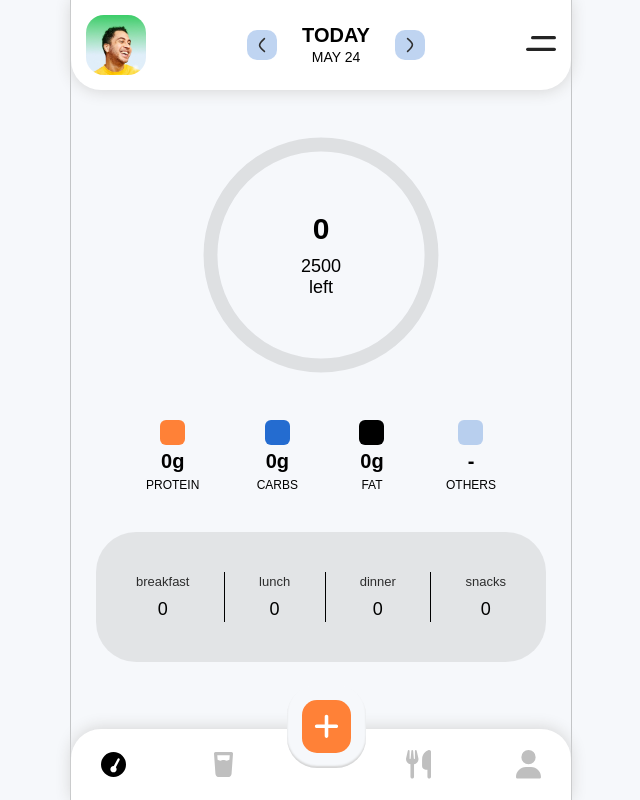
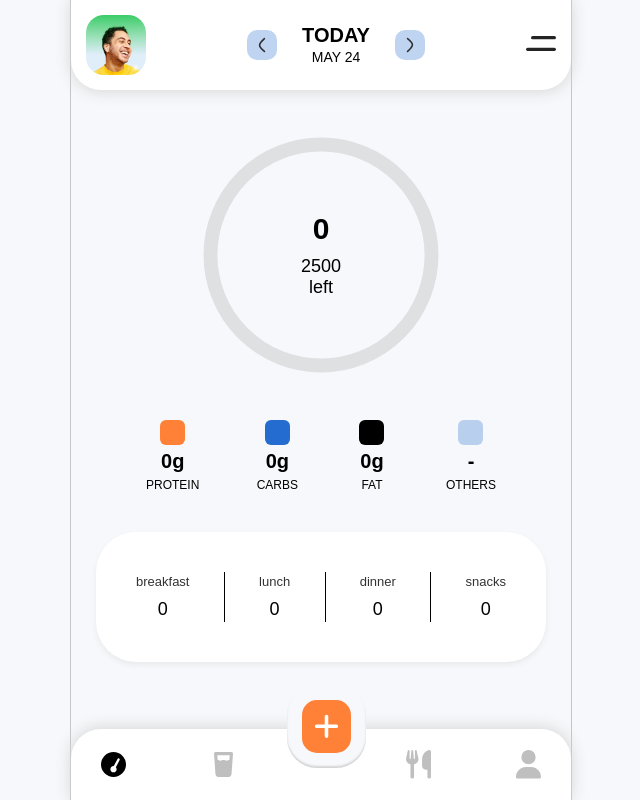
Before and after one commit to MahshadOliaie/Fitness-App, a React (Vite) app: page / in a window 1280 px wide. Shown: the whole page, without its empty margins (319-959 px from the left). Built offline with nearby package versions, Linux system fonts and the light colour scheme.

Commit message:
style changed

```diff
--- a/src/components/Meals/index.module.css
+++ b/src/components/Meals/index.module.css
@@ -4,9 +4,10 @@
     justify-content: space-between;
     width: 90%;
     margin: 40px auto;
-    background-color: rgba(0, 0, 0, 0.081);
+    background-color: white;
     padding: 40px;
     border-radius: 40px;
+    box-shadow: 0px 3px 5px rgba(219, 219, 219, 0.473);
 }
 
 .meals>div {
@@ -30,7 +31,7 @@ p {
     font-size: 18px;
 }
 
-.devider{
+.devider {
     width: .5px;
     height: 50px;
     background-color: black;
--- a/src/components/Toolbar/Toolbar.jsx
+++ b/src/components/Toolbar/Toolbar.jsx
@@ -10,17 +10,19 @@ function Toolbar({ setIsFoodListOpen, setSelectedMeal }) {
 
     return (
         <div className={CSS.toolbar}>
-            <svg className={CSS.profile} onClick={() => nav("/Profile")} xmlns="http://www.w3.org/2000/svg" viewBox="0 0 448 512"><path fill={(location.pathname == "/Profile")? "black" : ''} d="M224 256A128 128 0 1 0 224 0a128 128 0 1 0 0 256zm-45.7 48C79.8 304 0 383.8 0 482.3C0 498.7 13.3 512 29.7 512H418.3c16.4 0 29.7-13.3 29.7-29.7C448 383.8 368.2 304 269.7 304H178.3z" /></svg>
-            <svg className={CSS.recepi} onClick={() => nav("/Recipes")} xmlns="http://www.w3.org/2000/svg" viewBox="0 0 448 512"><path fill={(location.pathname == "/Recipes")? "black" : ''} d="M416 0C400 0 288 32 288 176V288c0 35.3 28.7 64 64 64h32V480c0 17.7 14.3 32 32 32s32-14.3 32-32V352 240 32c0-17.7-14.3-32-32-32zM64 16C64 7.8 57.9 1 49.7 .1S34.2 4.6 32.4 12.5L2.1 148.8C.7 155.1 0 161.5 0 167.9c0 45.9 35.1 83.6 80 87.7V480c0 17.7 14.3 32 32 32s32-14.3 32-32V255.6c44.9-4.1 80-41.8 80-87.7c0-6.4-.7-12.8-2.1-19.1L191.6 12.5c-1.8-8-9.3-13.3-17.4-12.4S160 7.8 160 16V150.2c0 5.4-4.4 9.8-9.8 9.8c-5.1 0-9.3-3.9-9.8-9L127.9 14.6C127.2 6.3 120.3 0 112 0s-15.2 6.3-15.9 14.6L83.7 151c-.5 5.1-4.7 9-9.8 9c-5.4 0-9.8-4.4-9.8-9.8V16zm48.3 152l-.3 0-.3 0 .3-.7 .3 .7z" /></svg>
+            <svg className={CSS.profile} onClick={() => nav("/Profile")} xmlns="http://www.w3.org/2000/svg" viewBox="0 0 448 512"><path fill={(location.pathname == "/Profile") ? "black" : ''} d="M224 256A128 128 0 1 0 224 0a128 128 0 1 0 0 256zm-45.7 48C79.8 304 0 383.8 0 482.3C0 498.7 13.3 512 29.7 512H418.3c16.4 0 29.7-13.3 29.7-29.7C448 383.8 368.2 304 269.7 304H178.3z" /></svg>
+            <svg className={CSS.recepi} onClick={() => nav("/Recipes")} xmlns="http://www.w3.org/2000/svg" viewBox="0 0 448 512"><path fill={(location.pathname == "/Recipes") ? "black" : ''} d="M416 0C400 0 288 32 288 176V288c0 35.3 28.7 64 64 64h32V480c0 17.7 14.3 32 32 32s32-14.3 32-32V352 240 32c0-17.7-14.3-32-32-32zM64 16C64 7.8 57.9 1 49.7 .1S34.2 4.6 32.4 12.5L2.1 148.8C.7 155.1 0 161.5 0 167.9c0 45.9 35.1 83.6 80 87.7V480c0 17.7 14.3 32 32 32s32-14.3 32-32V255.6c44.9-4.1 80-41.8 80-87.7c0-6.4-.7-12.8-2.1-19.1L191.6 12.5c-1.8-8-9.3-13.3-17.4-12.4S160 7.8 160 16V150.2c0 5.4-4.4 9.8-9.8 9.8c-5.1 0-9.3-3.9-9.8-9L127.9 14.6C127.2 6.3 120.3 0 112 0s-15.2 6.3-15.9 14.6L83.7 151c-.5 5.1-4.7 9-9.8 9c-5.4 0-9.8-4.4-9.8-9.8V16zm48.3 152l-.3 0-.3 0 .3-.7 .3 .7z" /></svg>
             <div className={CSS.space}></div>
-            <svg className={CSS.water} onClick={() => nav("/WaterPage")} xmlns="http://www.w3.org/2000/svg" viewBox="0 0 384 512"><path fill={(location.pathname == "/WaterPage")? "black" : ''} d="M32 0C23.1 0 14.6 3.7 8.6 10.2S-.6 25.4 .1 34.3L28.9 437.7c3 41.9 37.8 74.3 79.8 74.3H275.3c42 0 76.8-32.4 79.8-74.3L383.9 34.3c.6-8.9-2.4-17.6-8.5-24.1S360.9 0 352 0H32zM73 156.5L66.4 64H317.6L311 156.5l-24.2 12.1c-19.4 9.7-42.2 9.7-61.6 0c-20.9-10.4-45.5-10.4-66.4 0c-19.4 9.7-42.2 9.7-61.6 0L73 156.5z" /></svg>
+            <svg className={CSS.water} onClick={() => nav("/WaterPage")} xmlns="http://www.w3.org/2000/svg" viewBox="0 0 384 512"><path fill={(location.pathname == "/WaterPage") ? "black" : ''} d="M32 0C23.1 0 14.6 3.7 8.6 10.2S-.6 25.4 .1 34.3L28.9 437.7c3 41.9 37.8 74.3 79.8 74.3H275.3c42 0 76.8-32.4 79.8-74.3L383.9 34.3c.6-8.9-2.4-17.6-8.5-24.1S360.9 0 352 0H32zM73 156.5L66.4 64H317.6L311 156.5l-24.2 12.1c-19.4 9.7-42.2 9.7-61.6 0c-20.9-10.4-45.5-10.4-66.4 0c-19.4 9.7-42.2 9.7-61.6 0L73 156.5z" /></svg>
             <svg className={CSS.dashboard} onClick={() => nav("/")} xmlns="http://www.w3.org/2000/svg" viewBox="0 0 512 512"><path fill={(location.pathname == "/") ? "black" : ""} d="M0 256a256 256 0 1 1 512 0A256 256 0 1 1 0 256zm320 96c0-15.9-5.8-30.4-15.3-41.6l76.6-147.4c6.1-11.8 1.5-26.3-10.2-32.4s-26.2-1.5-32.4 10.2L262.1 288.3c-2-.2-4-.3-6.1-.3c-35.3 0-64 28.7-64 64s28.7 64 64 64s64-28.7 64-64z" /></svg>
 
-            <div className={CSS.addBtnBg}>
-                <div className={CSS.addBtn} onClick={() => setIsMealSelectorOpen(prev => !prev)}>
-                    <svg style={isMealSelectorOpen ? { rotate: "-45deg", transition: '200ms' } : {}} xmlns="http://www.w3.org/2000/svg" viewBox="0 0 448 512"><path d="M256 80c0-17.7-14.3-32-32-32s-32 14.3-32 32V224H48c-17.7 0-32 14.3-32 32s14.3 32 32 32H192V432c0 17.7 14.3 32 32 32s32-14.3 32-32V288H400c17.7 0 32-14.3 32-32s-14.3-32-32-32H256V80z" /></svg>
+            {(location.pathname == "/") &&
+                <div className={CSS.addBtnBg}>
+                    <div className={CSS.addBtn} onClick={() => setIsMealSelectorOpen(prev => !prev)}>
+                        <svg style={isMealSelectorOpen ? { rotate: "-45deg", transition: '200ms' } : {}} xmlns="http://www.w3.org/2000/svg" viewBox="0 0 448 512"><path d="M256 80c0-17.7-14.3-32-32-32s-32 14.3-32 32V224H48c-17.7 0-32 14.3-32 32s14.3 32 32 32H192V432c0 17.7 14.3 32 32 32s32-14.3 32-32V288H400c17.7 0 32-14.3 32-32s-14.3-32-32-32H256V80z" /></svg>
+                    </div>
                 </div>
-            </div>
+            }
             {isMealSelectorOpen && <MealSelector setSelectedMeal={setSelectedMeal} setIsFoodListOpen={setIsFoodListOpen} setIsMealSelectorOpen={setIsMealSelectorOpen} />}
         </div>
     )
```
